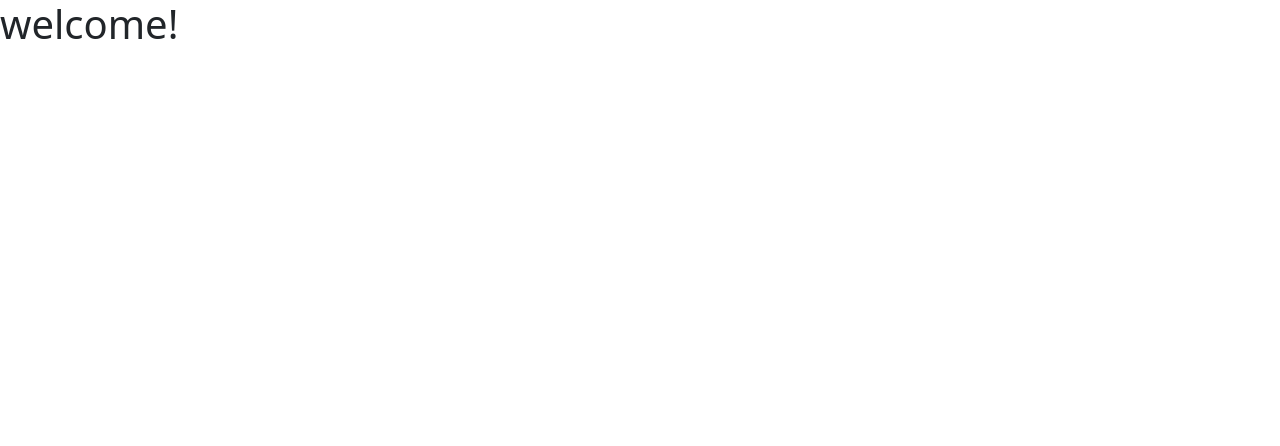
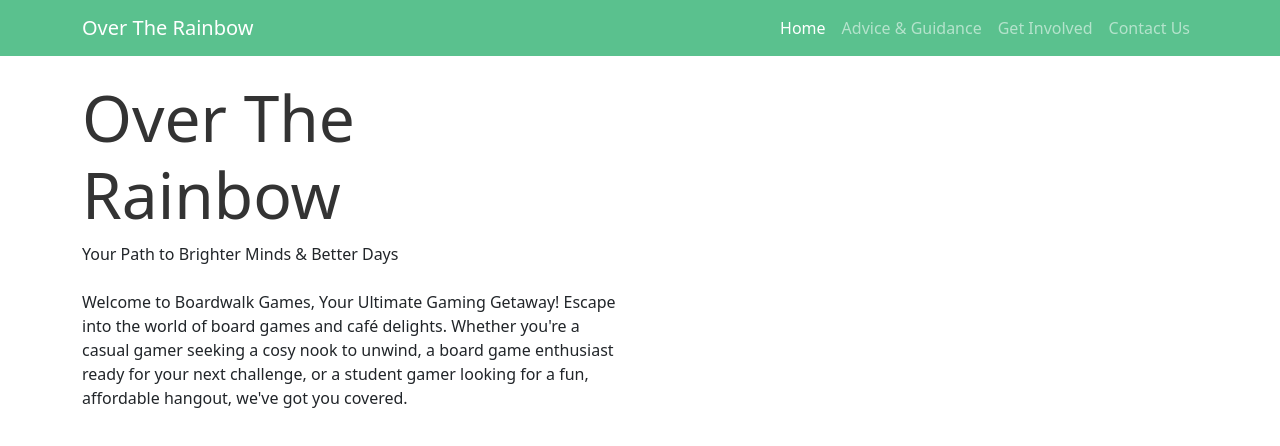
Before and after one commit to MajaK02/Over-The-Rainbow, a plain HTML site: page index.html in a window 1280 px wide. Drawn offline with nearby package versions, Linux system fonts and the light colour scheme.

Commit message:
Style the navbar and add beginnings of hero section

```diff
--- a/assets/css/style.css
+++ b/assets/css/style.css
@@ -6,12 +6,22 @@
   --primary-font: "Roboto Serif", "Montserrat", sans-serif;
   --secondary-font: "Merriweather", sans-serif;
   --text-color: #333333; /* Dark grey */
-  --primary-color: #4a90e2; /* Soft blue */
+  --primary-color: #7a9fc2; /* Light Blue*/
   --secondary-color: #5ac18e; /* Warm green*/
-  --background-color: #f8f8f8; /* Light grey */
 }
 
 h1, h2 {
     font-style: var(--primary-font);
     color: var(--text-color);
 }
+
+/* Navbar*/
+#navbar {
+    background-color: var(--secondary-color);
+}
+
+/* Header */
+#header .lead {
+    font-family: var(--secondary-font);
+    font:var(--text-color);
+}
--- a/index.html
+++ b/index.html
@@ -3,6 +3,18 @@
   <head>
     <meta charset="UTF-8" />
     <meta name="viewport" content="width=device-width, initial-scale=1.0" />
+    <title>Over The Rainbow</title>
+
+     <!-- Meta links -->
+     <meta
+     name="description"
+     content="Placeholder text">
+
+         <!-- favicons generated by favicon.io -->
+    <link
+    rel="icon"
+    href="../assets/images/android-chrome-192x192.png"/>
+
     <!-- Bootstrap CSS -->
     <link
       href="https://cdn.jsdelivr.net/npm/bootstrap@5.3.3/dist/css/bootstrap.min.css"
@@ -10,19 +22,70 @@
       integrity="sha384-QWTKZyjpPEjISv5WaRU9OFeRpok6YctnYmDr5pNlyT2bRjXh0JMhjY6hW+ALEwIH"
       crossorigin="anonymous"/>
 
-    <title>Over The Rainbow</title>
-
-    <!-- favicons generated by favicon.io -->
-    <link
-    rel="icon"
-    href="../assets/images/android-chrome-192x192.png"
+    <!-- Custom CSS -->
+    <link rel="stylesheet" href="assets/css/style.css" />
   </head>
 
-  <body>
-    <!-- Header -->
-     <h1>welcome!</h1>
+   <!-- Classes on body set to work with mt-auto on footer to ensure it always stays at the bottom of the page -->
+   <body class="d-flex flex-column min-vh-100">
 
-    <!-- Navbar -->
+    <!-- Navigation-->
+    <nav id="navbar" class="navbar navbar-expand-lg" data-bs-theme="dark">
+        <div class="container">
+          <a class="navbar-brand" href="index.html">Over The Rainbow
+        </a>
+        <button
+          class="navbar-toggler"
+          type="button"
+          data-bs-toggle="collapse"
+          data-bs-target="#navbarNav"
+          aria-controls="navbarNav"
+          aria-expanded="false"
+          aria-label="Toggle navigation"
+        >
+          <span class="navbar-toggler-icon"></span>
+        </button>
+        <div class="collapse navbar-collapse" id="navbarNav">
+            <ul class="navbar-nav ms-auto">
+              <!-- Adding ms-auto alongside flexbox will push navbar links to the right -->
+              <li class="nav-item">
+                <a class="nav-link active" aria-current="page" href="index.html"
+                  >Home</a
+                >
+              </li>
+              <li class="nav-item">
+                <a class="nav-link" href="#">Advice & Guidance</a>
+              </li>
+              <li class="nav-item">
+                <a class="nav-link" href="#">Get Involved</a>
+              </li>
+              <li class="nav-item">
+                <a class="nav-link" href="#">Contact Us</a>
+              </li>
+            </ul>
+          </div>
+        </div>
+      </nav>
+
+     <!-- Header with carousel -->
+     <header id="header" class="container section mt-4">
+        <div class="row">
+          <div class="col-12 col-xl-6 text-center text-xl-start">
+            <!-- text center will center text on all screen sizes/ text-xl-start will align all text to the left on xl-screens -->
+            <h1 class="display-3">Over The Rainbow</h1>
+            <p class="lead display-6 sub-heading color">
+                Your Path to Brighter Minds & Better Days
+            </p>
+            <p class="my-4">
+              Welcome to Boardwalk Games, Your Ultimate Gaming Getaway! Escape
+              into the world of board games and café delights. Whether you're a
+              casual gamer seeking a cosy nook to unwind, a board game enthusiast
+              ready for your next challenge, or a student gamer looking for a fun,
+              affordable hangout, we've got you covered.
+            </p>
+          </div>
+          <div class="col-12 col-xl-6">
+
 
     <!-- Footer -->
 
```
